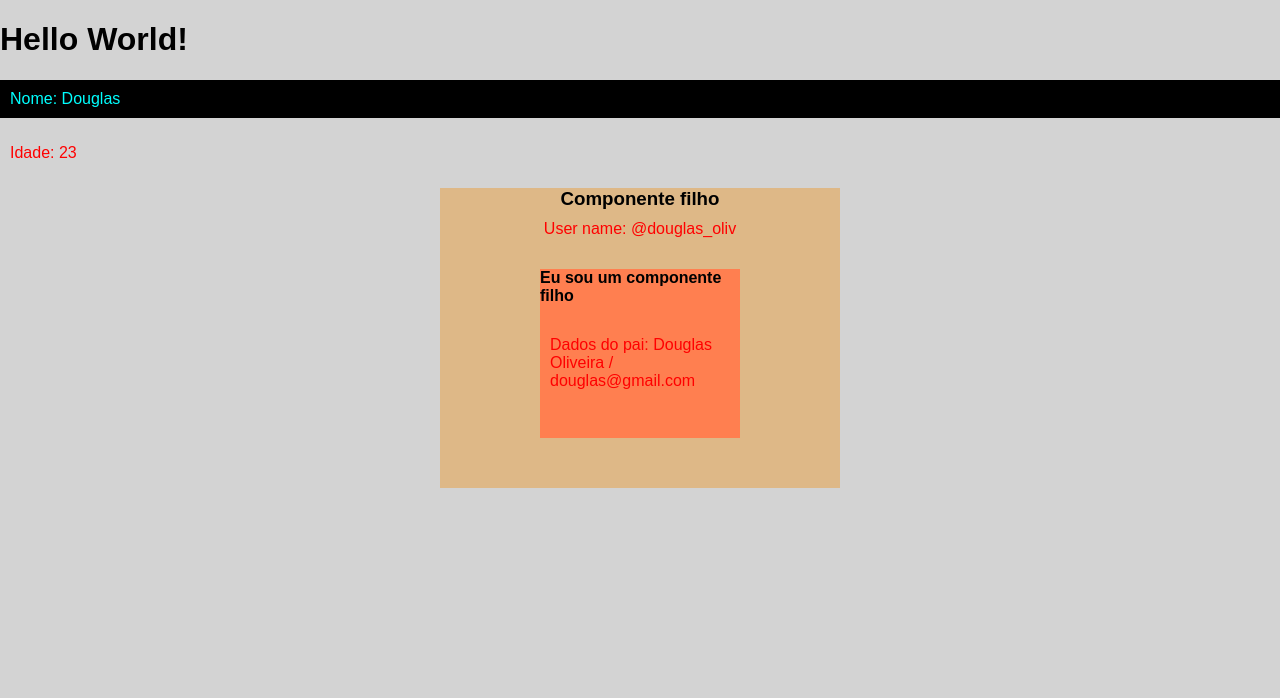
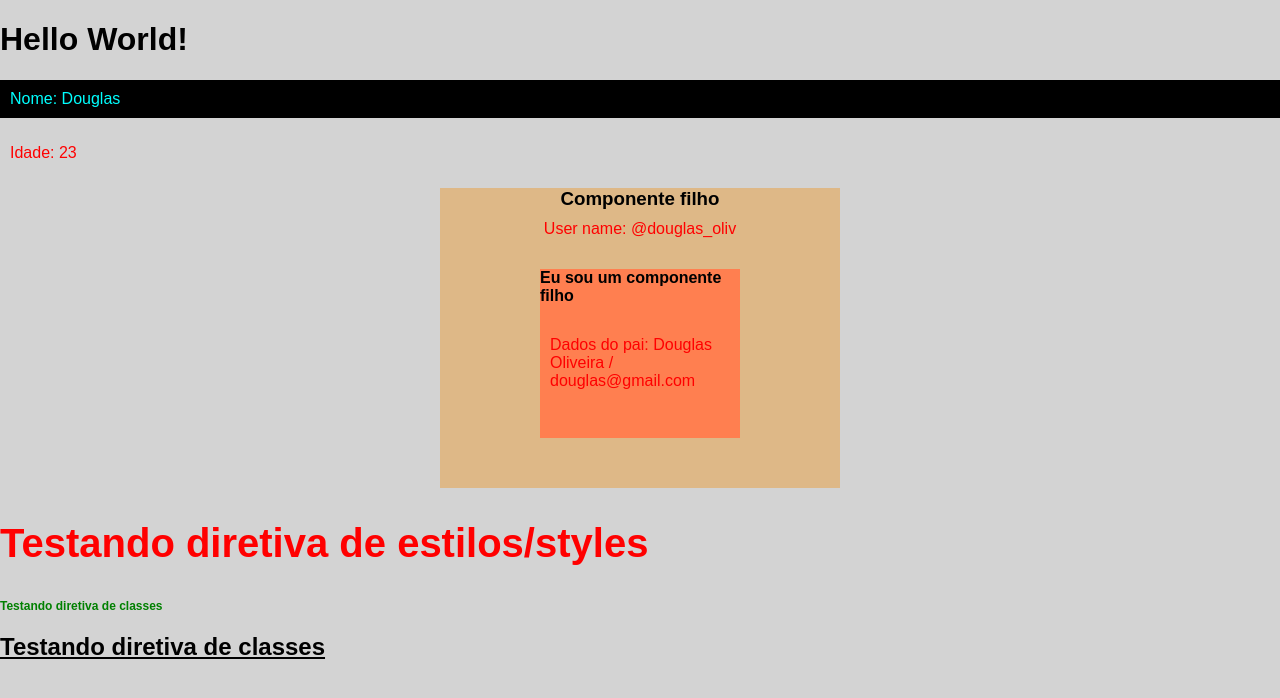
Before and after one commit to doug-22/angular-learning, an Angular app: page / in a window 1280 px wide. Shown: the top 698 px of the page. Built offline with nearby package versions, Linux system fonts and the light colour scheme.

Commit message:
diretivas

```diff
--- a/src/app/app.component.html
+++ b/src/app/app.component.html
@@ -2,3 +2,4 @@
 <app-first-component></app-first-component>
 <!-- entre colchetes o nome da variável que vai ser enviada, entre aspas, o nome que será recebida -->
 <app-parent-data [name]="userName"></app-parent-data>
+<app-directives></app-directives>
--- a/src/app/app.module.ts
+++ b/src/app/app.module.ts
@@ -5,13 +5,15 @@
 import { FirstComponentComponent } from './components/first-component/first-component.component';
 import { ParentDataComponent } from './components/parent-data/parent-data.component';
 import { ChildDataComponent } from './components/parent-data/child-data/child-data.component';
+import { DirectivesComponent } from './components/directives/directives.component';
 
 @NgModule({
   declarations: [
     AppComponent,
     FirstComponentComponent,
     ParentDataComponent,
-    ChildDataComponent
+    ChildDataComponent,
+    DirectivesComponent
   ],
   imports: [
     BrowserModule
--- /dev/null
+++ b/src/app/components/directives/directives.component.css
@@ -0,0 +1,11 @@
+.small-title {
+  font-size: 12px;
+}
+
+.green-title {
+  color: green;
+}
+
+.underline {
+  text-decoration: underline;
+}
--- /dev/null
+++ b/src/app/components/directives/directives.component.html
@@ -0,0 +1,6 @@
+<h2 [ngStyle]="{'font-size': size + 'px', 'color': color}">
+  Testando diretiva de estilos/styles
+</h2>
+
+<h2 [ngClass]="classes">Testando diretiva de classes</h2>
+<h2 [ngClass]="underline">Testando diretiva de classes</h2>
--- /dev/null
+++ b/src/app/components/directives/directives.component.ts
@@ -0,0 +1,21 @@
+import { Component, OnInit } from '@angular/core';
+
+@Component({
+  selector: 'app-directives',
+  templateUrl: './directives.component.html',
+  styleUrls: ['./directives.component.css']
+})
+export class DirectivesComponent implements OnInit {
+  size = 40;
+  font = 'Arial';
+  color = 'red';
+
+  classes = ["green-title", "small-title"]
+  underline = "underline"
+
+  constructor() { }
+
+  ngOnInit(): void {
+  }
+
+}
```
Also changed, not shown: 2 other files (tests, documents, lock files or other folders).
